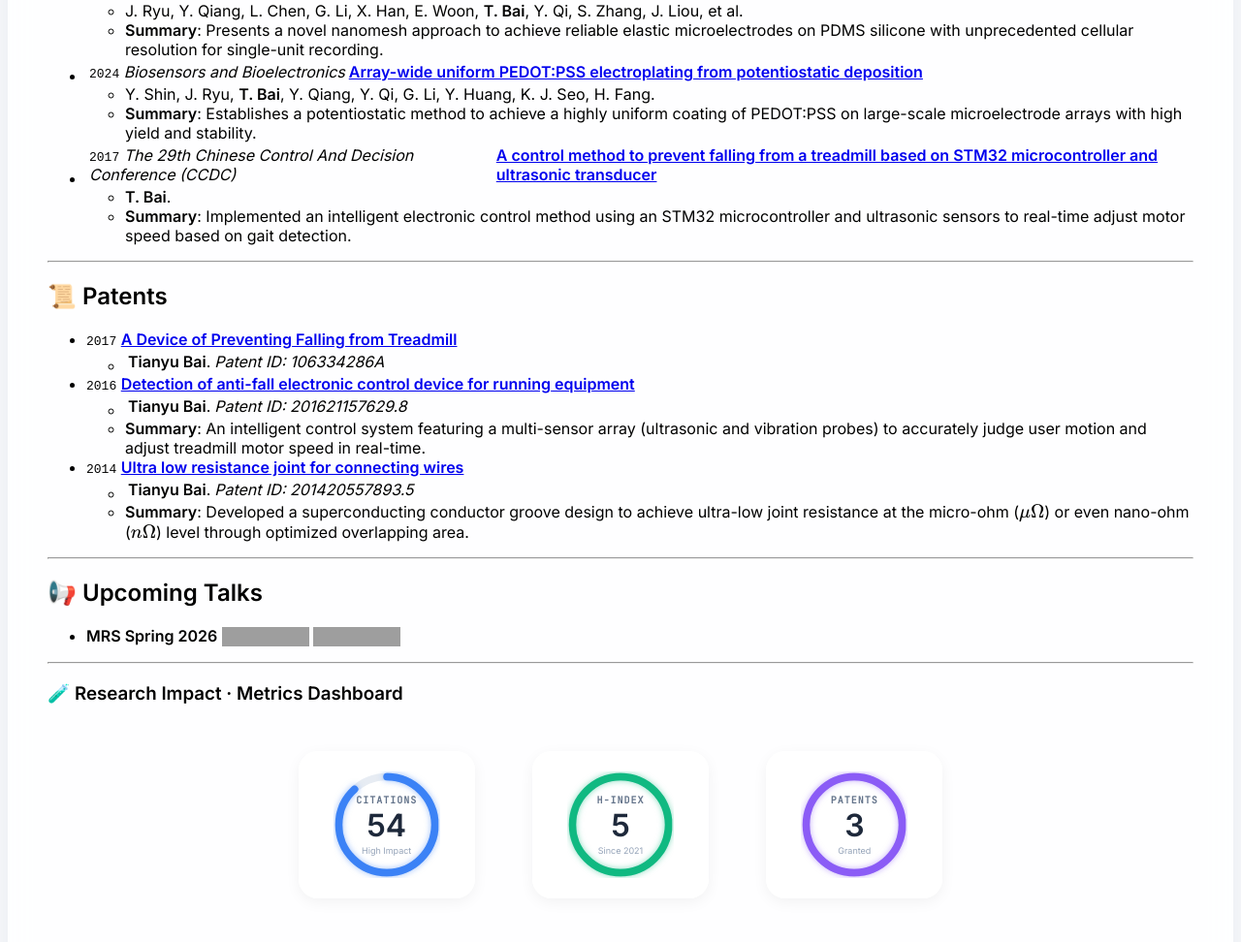
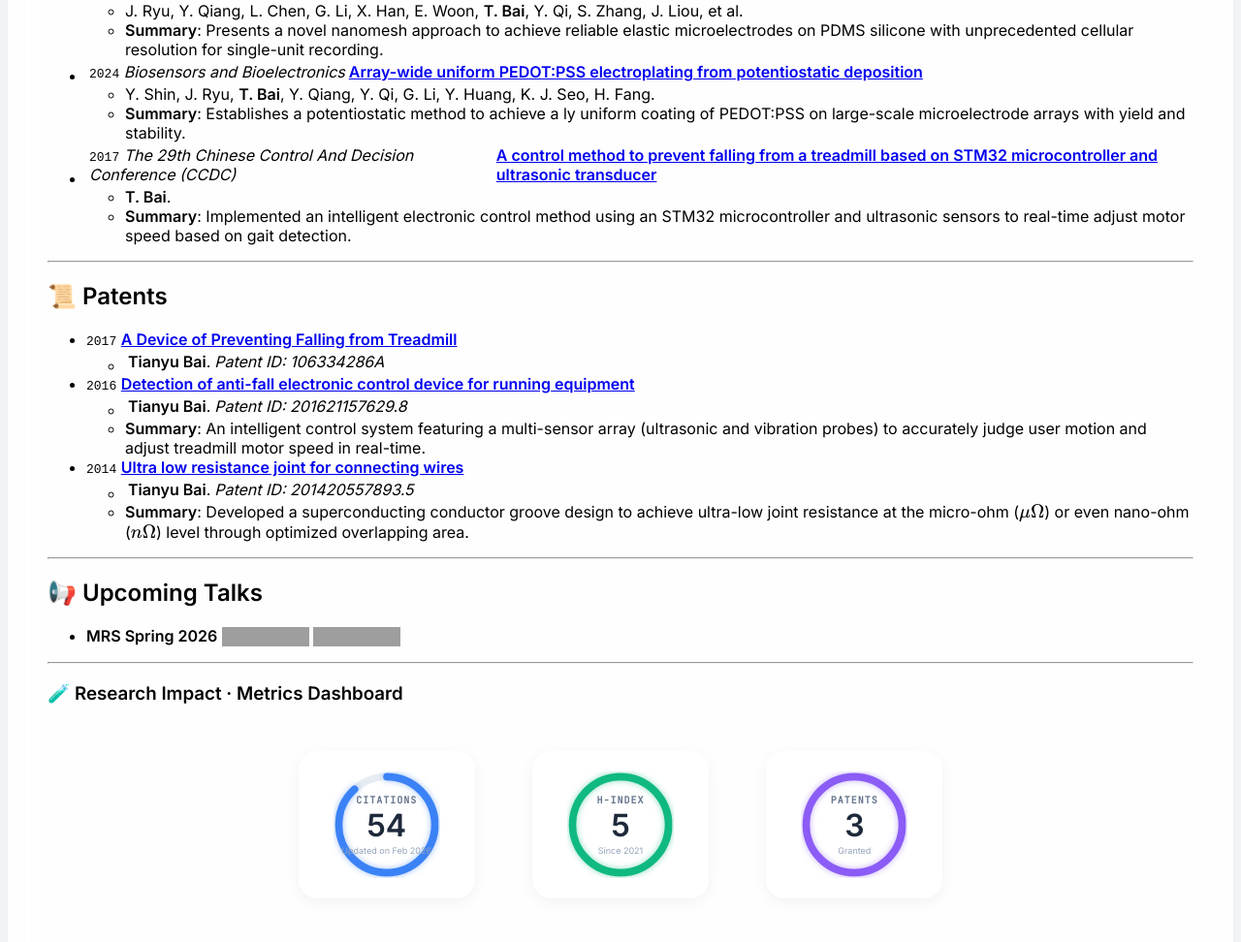
Before and after one commit to Tianyu-Bai/Tianyu-Bai.github.io, a Jekyll site: the page built from _pages/includes/pub.md, in a window 1280 px wide. Shown: the part 1357-2329 px from the top of the page at 97% size. Built offline with Jekyll 4.4.1, drawn with Linux system fonts in a browser that asks for light colours; our own code applies the rules of GitHub Pages for plain Markdown files; formulas are drawn with MathJax 3; grey boxes are pictures that could not be loaded.

Commit message:
Fix summary text and update citation information

```diff
--- a/_pages/includes/pub.md
+++ b/_pages/includes/pub.md
@@ -27,7 +27,7 @@
 
 - `2024` *Biosensors and Bioelectronics* | [**Array-wide uniform PEDOT:PSS electroplating from potentiostatic deposition**](https://www.sciencedirect.com/science/article/pii/S0956566324004238)
   - Y. Shin, J. Ryu, **T. Bai**, Y. Qiang, Y. Qi, G. Li, Y. Huang, K. J. Seo, H. Fang.
-  - **Summary**: Establishes a potentiostatic method to achieve a highly uniform coating of PEDOT:PSS on large-scale microelectrode arrays with high yield and stability.
+  - **Summary**: Establishes a potentiostatic method to achieve a ly uniform coating of PEDOT:PSS on large-scale microelectrode arrays with  yield and stability.
 
 - `2017` *The 29th Chinese Control And Decision Conference (CCDC)* | [**A control method to prevent falling from a treadmill based on STM32 microcontroller and ultrasonic transducer**](https://ieeexplore.ieee.org/abstract/document/7979386)
   - **T. Bai**.
@@ -69,7 +69,8 @@
         </svg>
         <div class="inner-content">
           <div class="label">CITATIONS</div>
-          <div class="number count-up">0</div> <div class="sub">High Impact</div>
+          <div class="number count-up">0</div>
+          <div class="sub">Updated on Feb 2026</div>
         </div>
       </div>
     </div>
```
